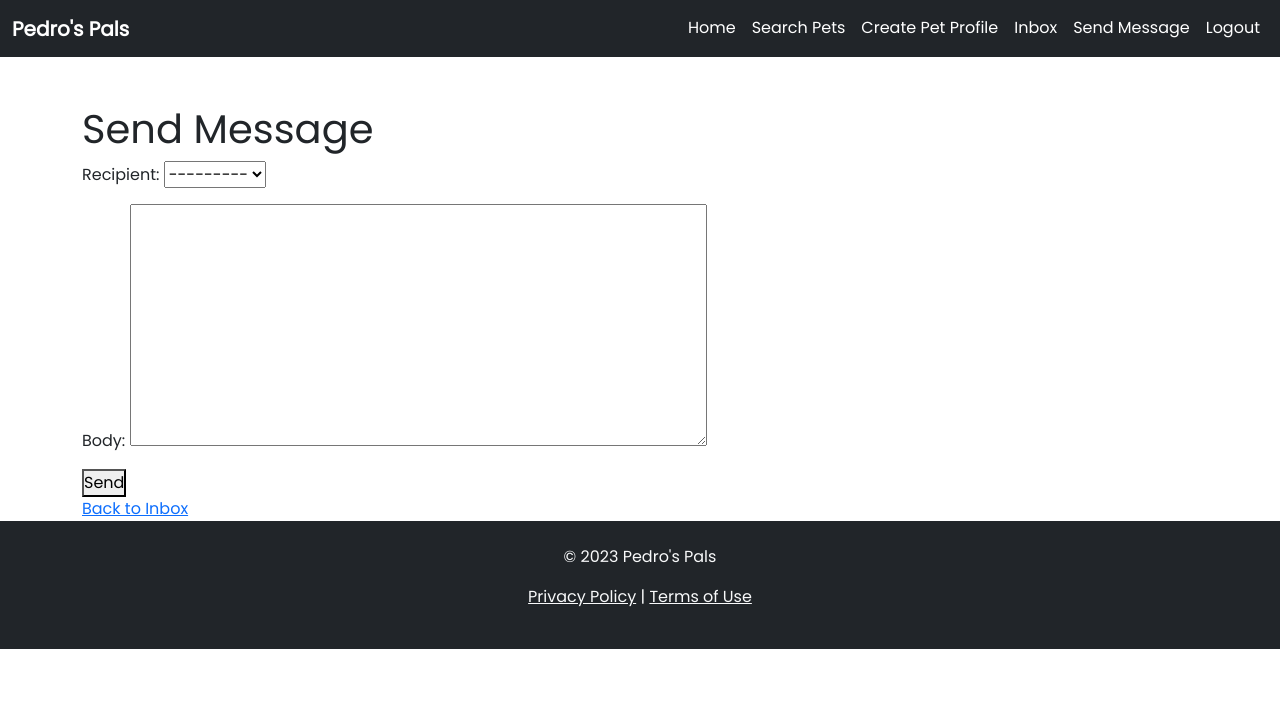
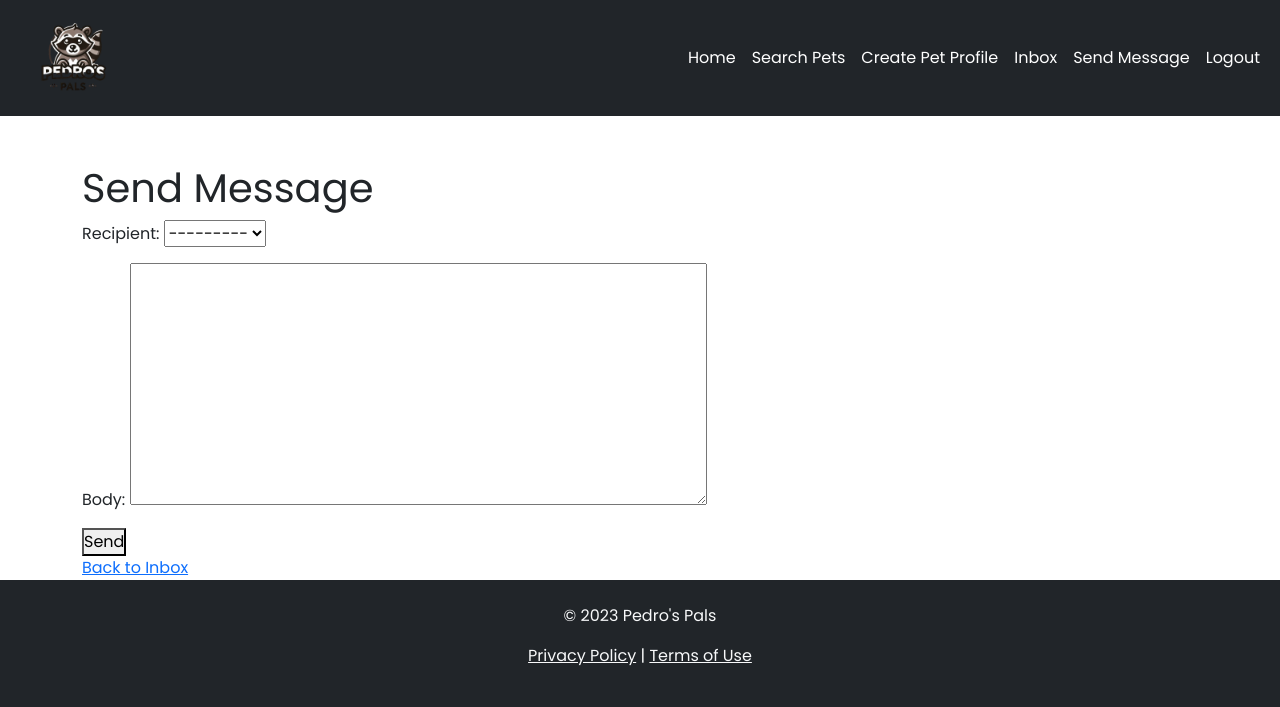
Before and after one commit to yassinefri/Pedro-s-Pals, a Django app: page /messaging/send/ in a window 1280 px wide. Shown: the top 707 px of the page. Run offline with Django 5.2, Linux system fonts and the light colour scheme; the visitor is signed in with stand-in values (Sample User, id 1); data comes from the database, SQL or seed files in the repository.

Commit message:
Last Dance

```diff
--- a/myproject/pet_profiles/templates/registration/signup_login.html
+++ b/myproject/pet_profiles/templates/registration/signup_login.html
@@ -58,7 +58,7 @@
     max-width: 525px;
     min-height: 670px;
     position: relative;
-    background: url(https://raw.githubusercontent.com/khadkamhn/day-01-login-form/master/img/bg.jpg) no-repeat center;
+    background: url("{% static 'images/pedro.jpg' %}") no-repeat center;
     box-shadow: 0 12px 15px 0 rgba(0, 0, 0, .24), 0 17px 50px 0 rgba(0, 0, 0, .19);
 }
 
--- a/myproject/templates/base.html
+++ b/myproject/templates/base.html
@@ -8,12 +8,20 @@
     <link rel="stylesheet" href="{% static 'css/styles.css' %}">
     <link href="https://cdn.jsdelivr.net/npm/bootstrap@5.0.2/dist/css/bootstrap.min.css" rel="stylesheet">
     <link href="https://cdnjs.cloudflare.com/ajax/libs/font-awesome/5.15.1/css/all.min.css" rel="stylesheet">
+    <style>
+        .signup-image {
+            display: block;
+            margin: 0px 10px 0px; /* Ajustez cette valeur pour déplacer l'image vers le haut */
+            max-width: 100px; /* Ajustez cette valeur selon vos besoins */
+        }
+    </style>
 </head>
 <body>
     <!-- NavBar -->
     <nav class="navbar navbar-expand-lg navbar-dark bg-dark">
         <div class="container-fluid">
-            <a class="navbar-brand" href="#">Pedro's Pals</a>
+                <img src="{% static 'images/signup_image.png' %}" alt="Signup Image" class="signup-image">
+            </a>
             <button class="navbar-toggler" type="button" data-bs-toggle="collapse" data-bs-target="#navbarNav" aria-controls="navbarNav" aria-expanded="false" aria-label="Toggle navigation">
                 <span class="navbar-toggler-icon"></span>
             </button>
```
Also changed, not shown: myproject/myproject/settings.py (+9 -2 lines), myproject/pet_photos/pet_photos/mqdefault.jpg (renamed from myproject/pet_photos/mqdefault.jpg), myproject/pet_photos/pet_photos/mqdefault_BHtjVHK.jpg (renamed from myproject/pet_photos/mqdefault_BHtjVHK.jpg), myproject/pet_photos/pet_photos/mqdefault_oMiZQkO.jpg (renamed from myproject/pet_photos/mqdefault_oMiZQkO.jpg), myproject/pet_photos/pet_photos/mqdefault_vMvZ4lq.jpg (renamed from myproject/pet_photos/mqdefault_vMvZ4lq.jpg), myproject/pet_photos/pet_photos/pedro.jpg (added), myproject/static/images/pedro.jpg (added).
